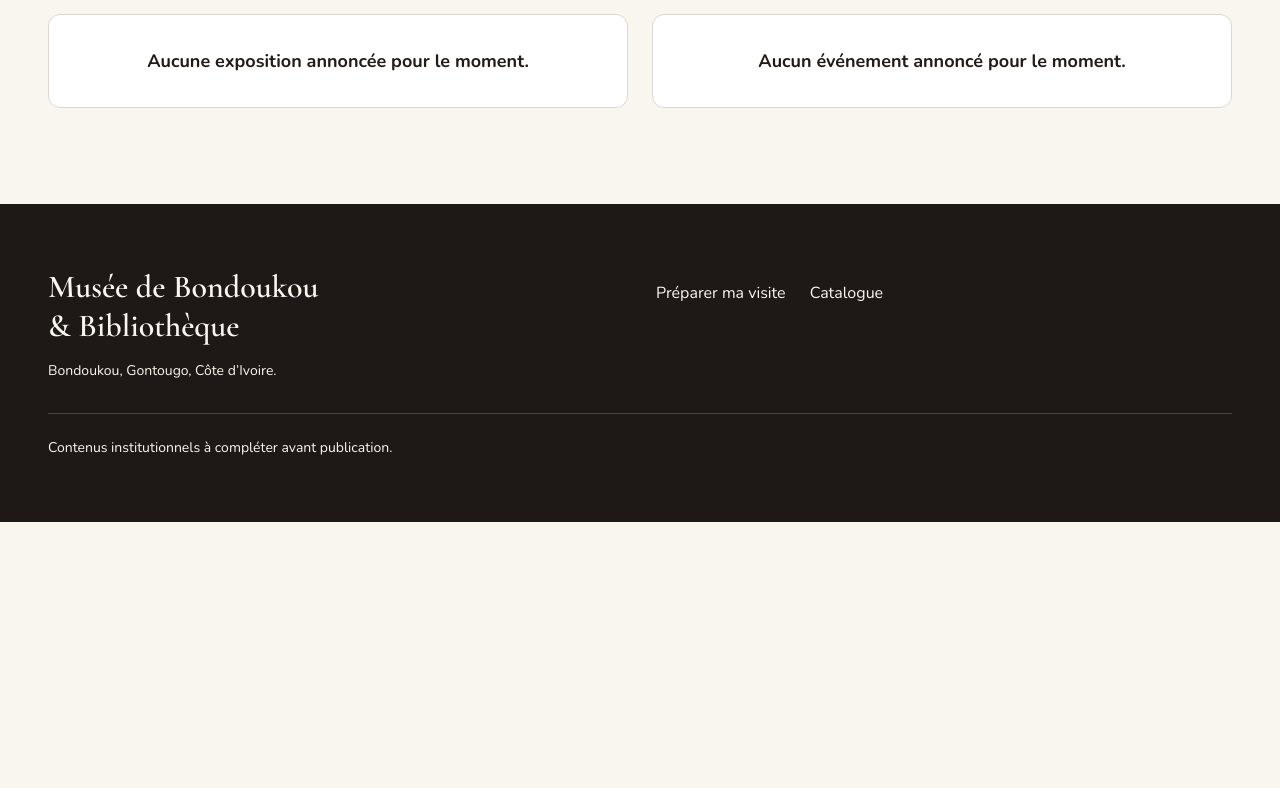
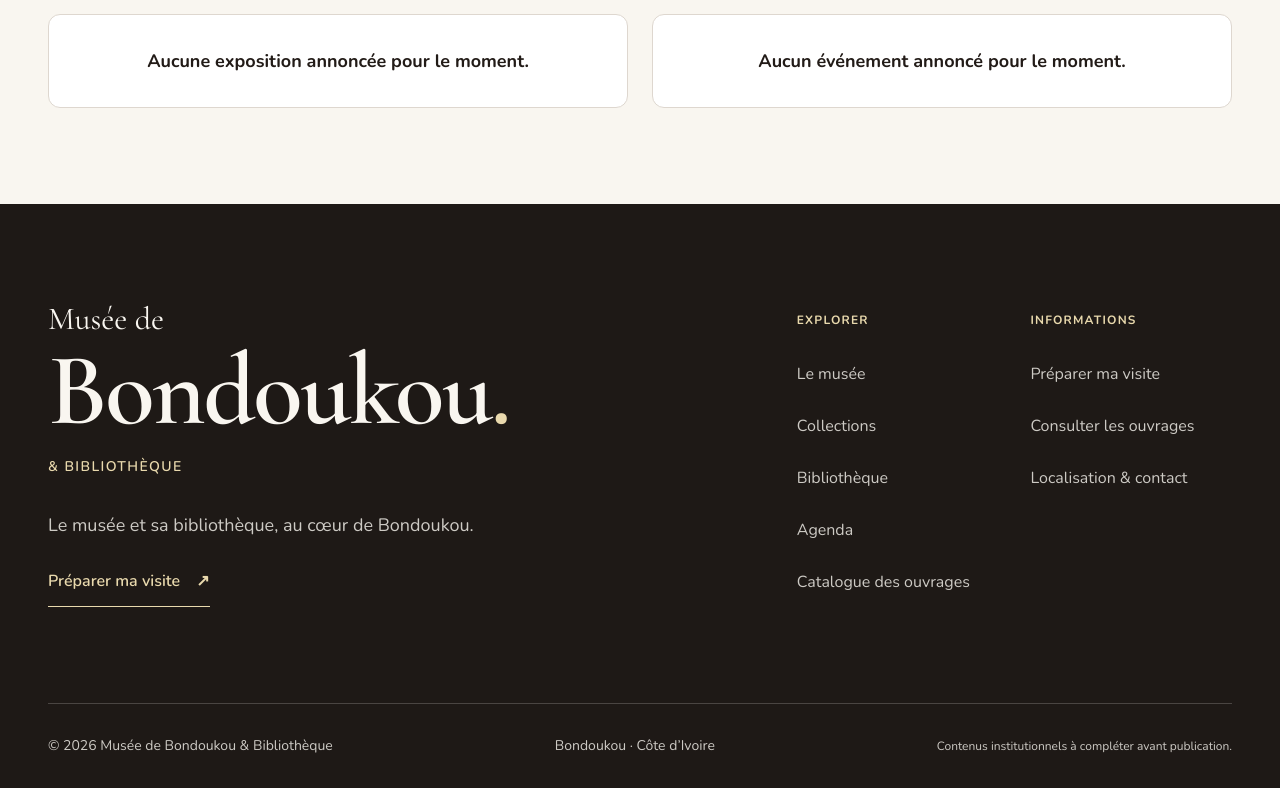
Before and after one commit to Adama-front/musee-bondoukou, a Next.js app in the folder apps/web/: page / in a window 1280 px wide. Shown: the part 4955-5743 px from the top of the page. Before the commit the page ends 5477 px from the top, so only its background shows below. Built offline with nearby package versions, Linux system fonts and the light colour scheme.

Commit message:
feat: adapt public footer to supplied reference

```diff
--- a/apps/web/src/app/globals.css
+++ b/apps/web/src/app/globals.css
@@ -6,3 +6,7 @@
   --site-header-height: 6rem;
   scroll-padding-top: calc(var(--site-header-height) + 1rem);
 }
+
+.site-footer {
+  --footer-wordmark-size: clamp(56px, 8vw, 144px);
+}
--- a/apps/web/src/shared/site-footer.tsx
+++ b/apps/web/src/shared/site-footer.tsx
@@ -1,9 +1,76 @@
 import Link from "next/link";
 import { Container } from "@musee/ui";
+import { navigation } from "./navigation";
+
+type FooterLink = readonly [label: string, href: string];
+const exploreLinks: readonly FooterLink[] = [
+  ...navigation.slice(0, 4),
+  ["Catalogue des ouvrages", "/bibliotheque/catalogue"],
+];
+const informationLinks: readonly FooterLink[] = [
+  ["Préparer ma visite", "/#visiter"],
+  ["Consulter les ouvrages", "/bibliotheque#horaires"],
+  ["Localisation & contact", "/bibliotheque#contact"],
+];
+
+function FooterIdentity() {
+  return (
+    <div className="min-w-0 lg:col-span-3">
+      <Link href="/" aria-label="Musée de Bondoukou et sa bibliothèque — accueil" className="inline-block max-w-full">
+        <span className="block font-editorial text-h3">Musée de</span>
+        <span className="block font-editorial text-(length:--footer-wordmark-size) font-semibold leading-none tracking-tight">
+          Bondoukou<span className="text-secondary-200">.</span>
+        </span>
+        <span className="mt-4 block text-sm font-semibold uppercase tracking-widest text-secondary-200">& Bibliothèque</span>
+      </Link>
+      <p className="mt-8 max-w-prose text-lg text-background/80">Le musée et sa bibliothèque, au cœur de Bondoukou.</p>
+      <Link href="/#visiter" className="mt-6 inline-flex min-h-11 items-center gap-4 border-b border-secondary-200 pb-2 font-semibold text-secondary-200 transition-colors hover:text-background">
+        Préparer ma visite <span aria-hidden="true">↗</span>
+      </Link>
+    </div>
+  );
+}
+
+function FooterLinkGroup({ title, links }: { title: string; links: readonly FooterLink[] }) {
+  return (
+    <nav aria-label={`${title} — pied de page`} className="min-w-0">
+      <h2 className="mb-6 text-xs font-bold uppercase tracking-widest text-secondary-200">{title}</h2>
+      <ul className="space-y-2">
+        {links.map(([label, href]) => (
+          <li key={href}>
+            <Link href={href} className="inline-flex min-h-11 items-center py-2 text-background/80 underline-offset-4 transition-colors hover:text-background hover:underline">
+              {label}
+            </Link>
+          </li>
+        ))}
+      </ul>
+    </nav>
+  );
+}
+
+function FooterBottom() {
+  return (
+    <div className="mt-16 flex flex-col gap-4 border-t border-background/20 py-8 text-sm text-background/80 lg:mt-24 lg:flex-row lg:items-center lg:justify-between">
+      <p>© {new Date().getFullYear()} Musée de Bondoukou & Bibliothèque</p>
+      <p>Bondoukou · Côte d’Ivoire</p>
+      <p className="max-w-prose text-xs">Contenus institutionnels à compléter avant publication.</p>
+    </div>
+  );
+}
+
 export function SiteFooter() {
-  return <footer className="bg-ink py-16 text-background"><Container className="grid gap-8 md:grid-cols-2">
-    <div><p className="font-editorial text-h3 font-semibold">Musée de Bondoukou<br />& Bibliothèque</p><p className="mt-4 text-sm">Bondoukou, Gontougo, Côte d’Ivoire.</p></div>
-    <nav aria-label="Navigation de pied de page" className="flex flex-wrap items-start gap-6"><Link href="/#visiter" className="py-3 hover:underline">Préparer ma visite</Link><Link href="/bibliotheque/catalogue" className="py-3 hover:underline">Catalogue</Link></nav>
-    <p className="border-t border-background/20 pt-6 text-sm md:col-span-2">Contenus institutionnels à compléter avant publication.</p>
-  </Container></footer>;
+  return (
+    <footer className="site-footer bg-ink pt-section text-background [&_a:focus-visible]:outline-background">
+      <Container>
+        <div className="grid gap-12 lg:grid-cols-5 lg:gap-16">
+          <FooterIdentity />
+          <div className="grid grid-cols-2 gap-8 lg:col-span-2 lg:pt-3">
+            <FooterLinkGroup title="Explorer" links={exploreLinks} />
+            <FooterLinkGroup title="Informations" links={informationLinks} />
+          </div>
+        </div>
+        <FooterBottom />
+      </Container>
+    </footer>
+  );
 }
```
Also changed, not shown: 3 other files (tests, documents, lock files or other folders).
